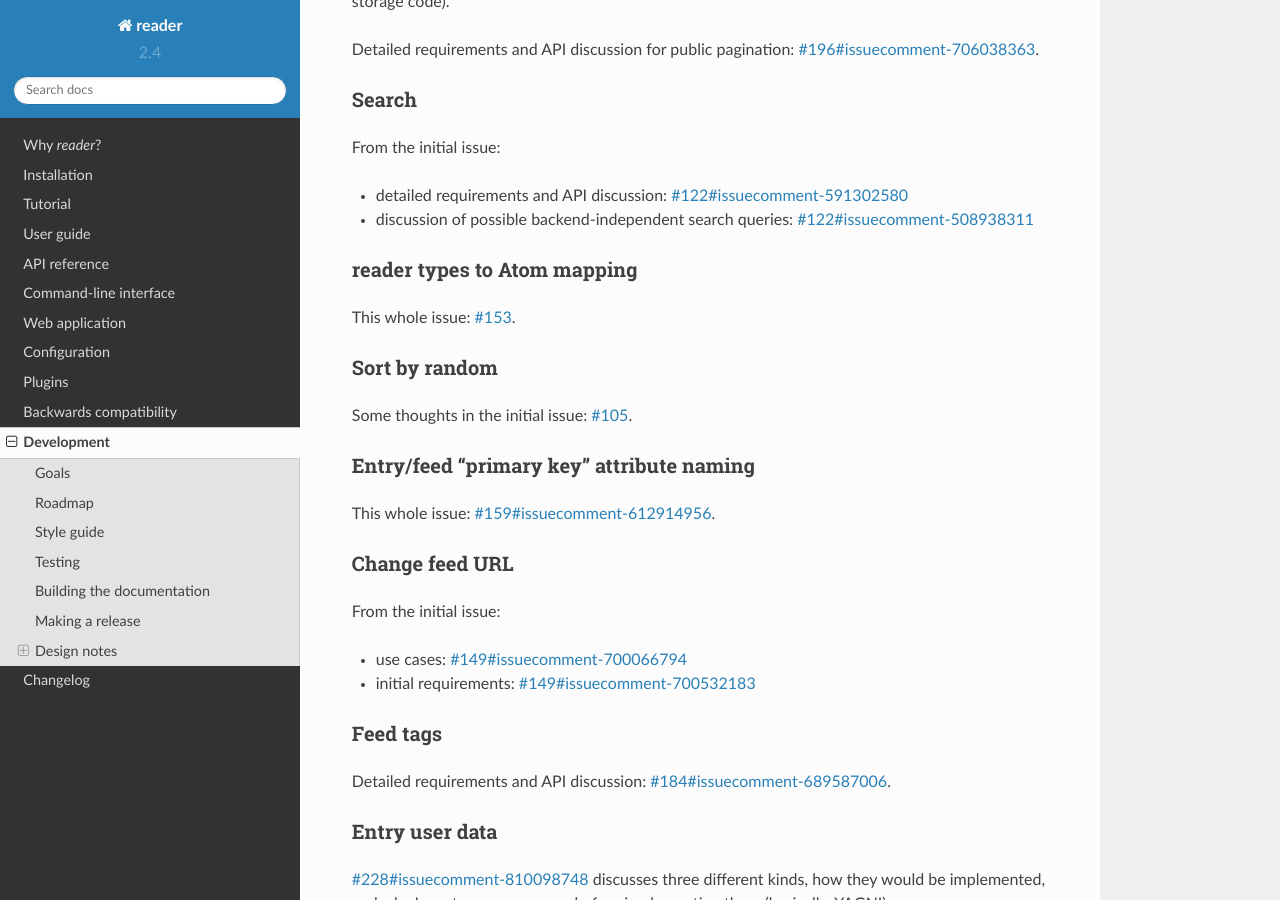
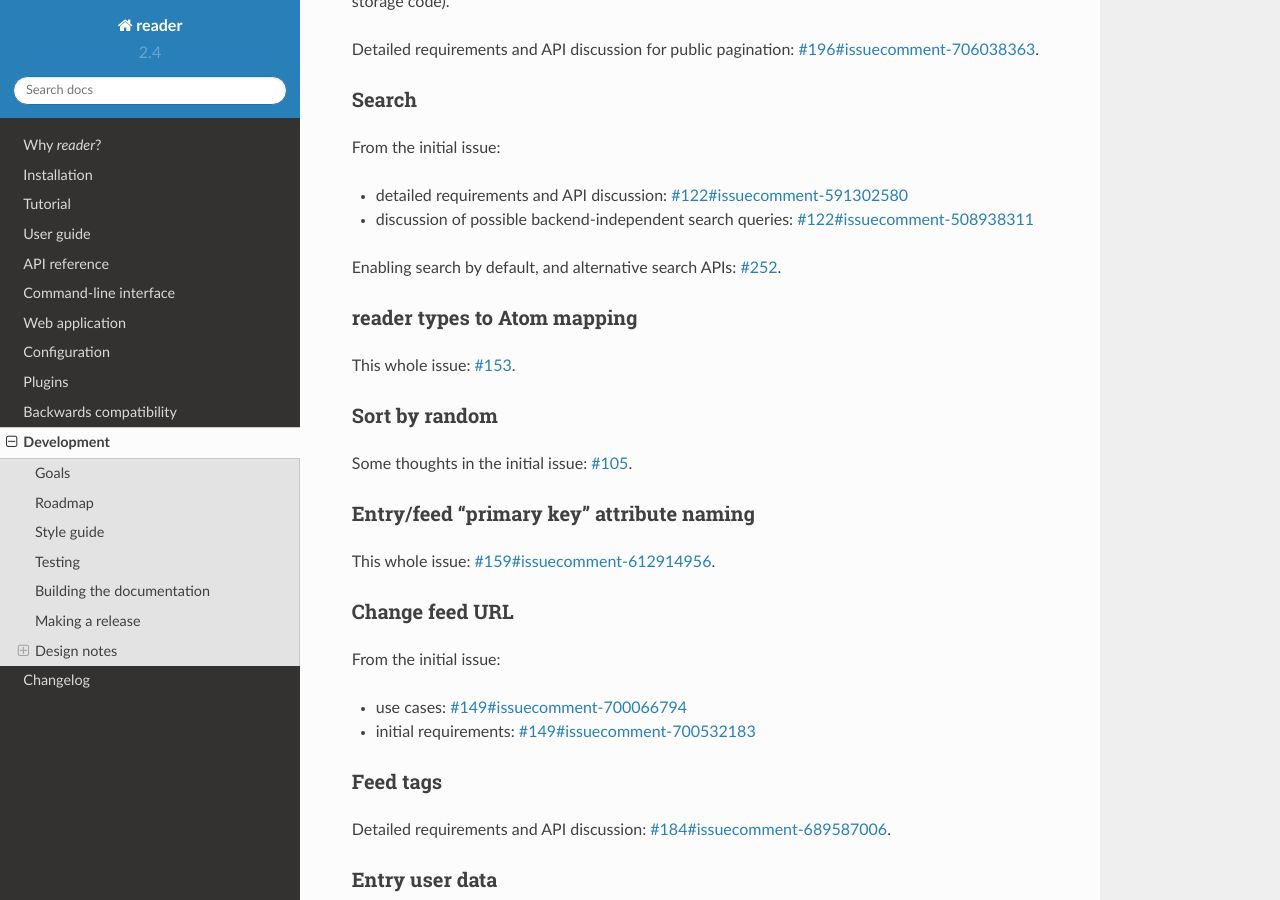
Before and after one commit to Alcides1123/reader, a Sphinx documentation site: the page built from docs/dev.rst, in a window 1280 px wide and 900 px high, scrolled down 4489 px. Built offline with Sphinx 7.4.7 and the Read the Docs theme 2.0.0, drawn with Linux system fonts in a browser that asks for light colours.

Commit message:
Dev notes for #252.

```diff
--- a/docs/dev.rst
+++ b/docs/dev.rst
@@ -226,6 +226,8 @@ From the initial issue:
 * detailed requirements and API discussion: :issue:`122#issuecomment-591302580`
 * discussion of possible backend-independent search queries: :issue:`122#issuecomment-508938311`
 
+Enabling search by default, and alternative search APIs: :issue:`252`.
+
 
 reader types to Atom mapping
 ~~~~~~~~~~~~~~~~~~~~~~~~~~~~
```
